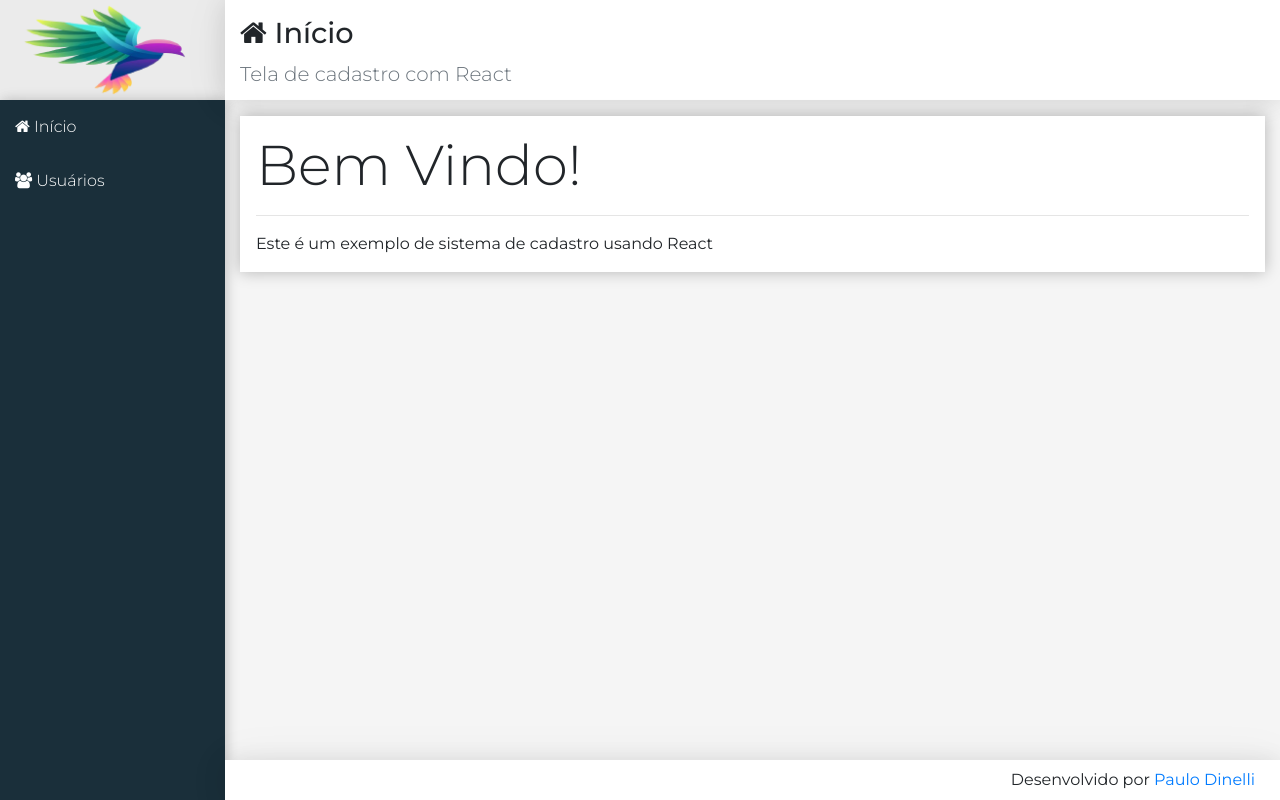
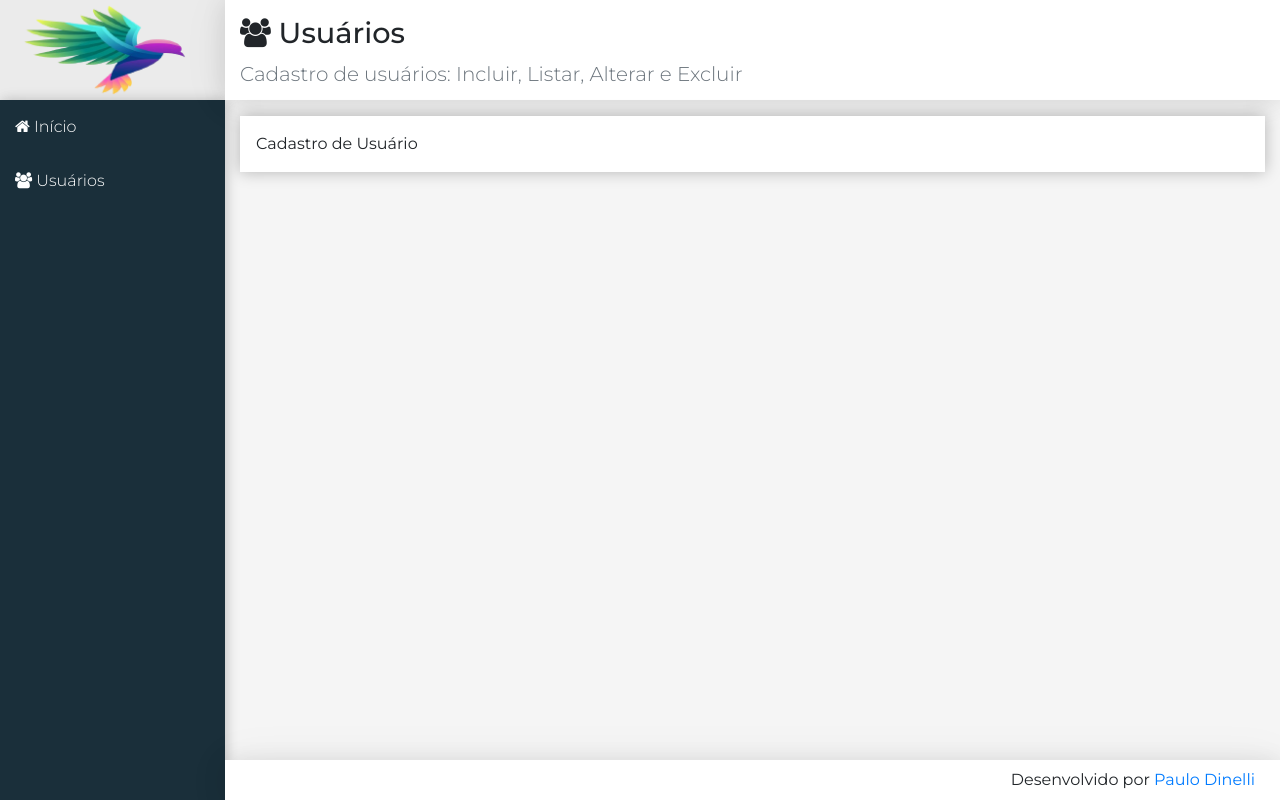
Before and after one commit to pgdinelli/Tela-de-Cadastro-React, a React (Vite) app in the folder frontend/: page /users in a window 1280 px wide. Built offline with nearby package versions, Linux system fonts and the light colour scheme.

Commit message:
implementação das rotas de navegação com react-router-dom

```diff
--- a/frontend/package.json
+++ b/frontend/package.json
@@ -15,7 +15,8 @@
     "font-awesome": "^4.7.0",
     "react": "^19.2.0",
     "react-dom": "^19.2.0",
-    "react-router": "^7.13.0"
+    "react-router": "^7.13.0",
+    "react-router-dom": "^6.30.3"
   },
   "devDependencies": {
     "@eslint/js": "^9.39.1",
--- a/frontend/src/components/template/Logo.jsx
+++ b/frontend/src/components/template/Logo.jsx
@@ -1,10 +1,11 @@
 import './Logo.css';
 import logo from '../../assets/images/Logo200x100.png';
 import React from 'react';
+import { Link } from 'react-router-dom';
 
 export default props =>
     <aside className='logo'>
-        <a href="/" className="logo">
+        <Link to="/" className="logo">
             <img src={logo} alt="logo" />
-        </a>
+        </Link>
     </aside>
--- a/frontend/src/components/template/Nav.jsx
+++ b/frontend/src/components/template/Nav.jsx
@@ -5,7 +5,7 @@
 export default props =>
     <aside className="menu-area">
         <nav className="menu">
-             <NavItem href="#/" icon="home" title="Início"/>
-             <NavItem href="#/users" icon="users" title="Usuários"/>
+             <NavItem href="/" icon="home" title="Início"/>
+             <NavItem href="/users" icon="users" title="Usuários"/>
         </nav>
     </aside>
--- a/frontend/src/components/template/NavItem.jsx
+++ b/frontend/src/components/template/NavItem.jsx
@@ -1,6 +1,7 @@
 import React from "react";
+import { Link } from 'react-router-dom';
 
 export default props =>
-    <a href={`${props.href}`}>
+    <Link to={`${props.href}`}>
         <i className={`fa fa-${props.icon}`}></i> {props.title}
-    </a>
+    </Link>
--- /dev/null
+++ b/frontend/src/components/user/UserCrud.jsx
@@ -0,0 +1,18 @@
+import React, { Component } from "react";
+import Main from '../template/Main';
+
+const headerProps = {
+    icon: 'users',
+    title: 'Usuários',
+    subtitle: 'Cadastro de usuários: Incluir, Listar, Alterar e Excluir'
+}
+
+export default class UserCrud extends Component {
+    render() {
+        return (
+            <Main {...headerProps}>
+                Cadastro de Usuário
+            </Main>
+        )
+    }
+}
--- a/frontend/src/main/App.jsx
+++ b/frontend/src/main/App.jsx
@@ -2,16 +2,19 @@
 import 'bootstrap/dist/css/bootstrap.min.css';
 import 'font-awesome/css/font-awesome.min.css';
 import React from 'react';
+import { BrowserRouter } from 'react-router-dom';
 
 import Logo from '../components/template/Logo';
 import Nav from '../components/template/Nav';
-import Home from '../components/home/Home';
+import Routes from './Routes';
 import Footer from '../components/template/Footer';
 
 export default props =>
-    <div className="app">
-        <Logo />
-        <Nav />
-        <Home />
-        <Footer />
-    </div>
+    <BrowserRouter>
+        <div className="app">
+            <Logo />
+            <Nav />
+            <Routes />
+            <Footer />
+        </div>
+    </BrowserRouter>
--- /dev/null
+++ b/frontend/src/main/Routes.jsx
@@ -0,0 +1,12 @@
+import React from "react";
+import { Routes, Route } from 'react-router-dom';
+
+import Home from '../components/home/Home';
+import UserCrud from "../components/user/UserCrud";
+
+export default props =>
+    <Routes>
+        <Route exact path="/" element={<Home />}/>
+        <Route path="/users" element={<UserCrud />}/>
+        <Route path="*" element={<Home />}/>
+    </Routes>
```
Also changed, not shown: 1 other file (tests, documents, lock files or other folders).
